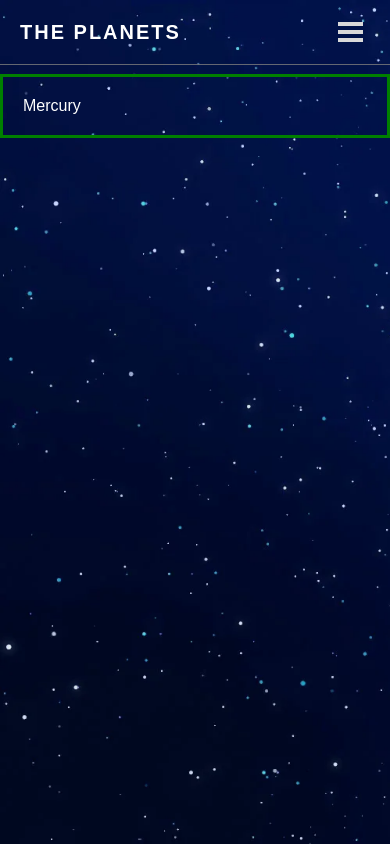
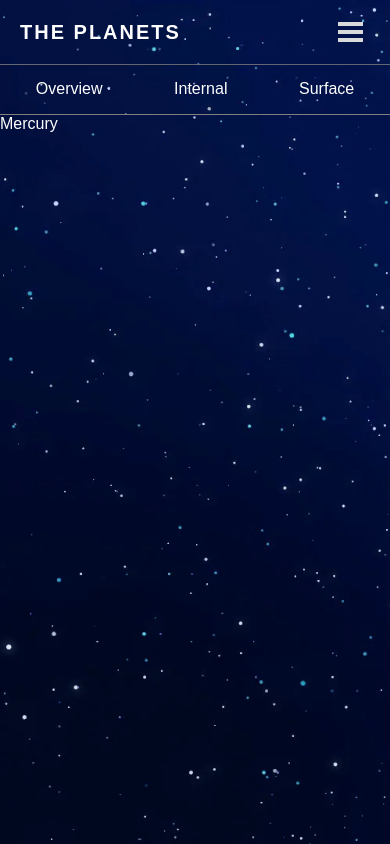
Before and after one commit to Rodri-97/planets-fact-website, a React (Create React App) app: page / in a window 390 px wide. Built offline with nearby package versions, Linux system fonts and the light colour scheme.

Commit message:
set up mobile selector

```diff
--- a/src/components/Planet.js
+++ b/src/components/Planet.js
@@ -3,7 +3,14 @@ import "../styles/Planet.css";
 const Planet = (props) => {
     const { planet } = props;
     return (
-        <div className="planet page">{planet.name}</div>
+        <div className="planet page">
+            <div className="selector selector-top">
+                <div className="selector-item selector-top-item">Overview</div>
+                <div className="selector-item selector-top-item">Internal</div>
+                <div className="selector-item selector-top-item">Surface</div>
+            </div>
+            {planet.name}
+        </div>
     )
 }
 
--- a/src/styles/App.css
+++ b/src/styles/App.css
@@ -20,7 +20,5 @@ button {
 }
 
 .page {
-    padding: 20px;
     overflow: auto;
-    border: 3px solid green;
 }
--- a/src/styles/Navbar.css
+++ b/src/styles/Navbar.css
@@ -15,7 +15,6 @@
     height: var(--navbar-height);
     background-color: var(--navbar-bg-color);
     letter-spacing: 2px;
-    margin-bottom: 10px;
 }
 
 .navbar-container {
--- a/src/styles/Planet.css
+++ b/src/styles/Planet.css
@@ -0,0 +1,19 @@
+.selector-item {
+    cursor: pointer;
+    display: flex;
+    align-items: center;
+    padding: 5px;
+}
+
+.selector-item:hover {
+    background-color: rgba(255, 255, 255, 0.5);
+}
+
+.selector-top {
+    display: flex;
+    flex-direction: row;
+    justify-content: space-around;
+    align-items: stretch;
+    border-bottom: 1px solid gray;
+    height: 50px;
+}
```
